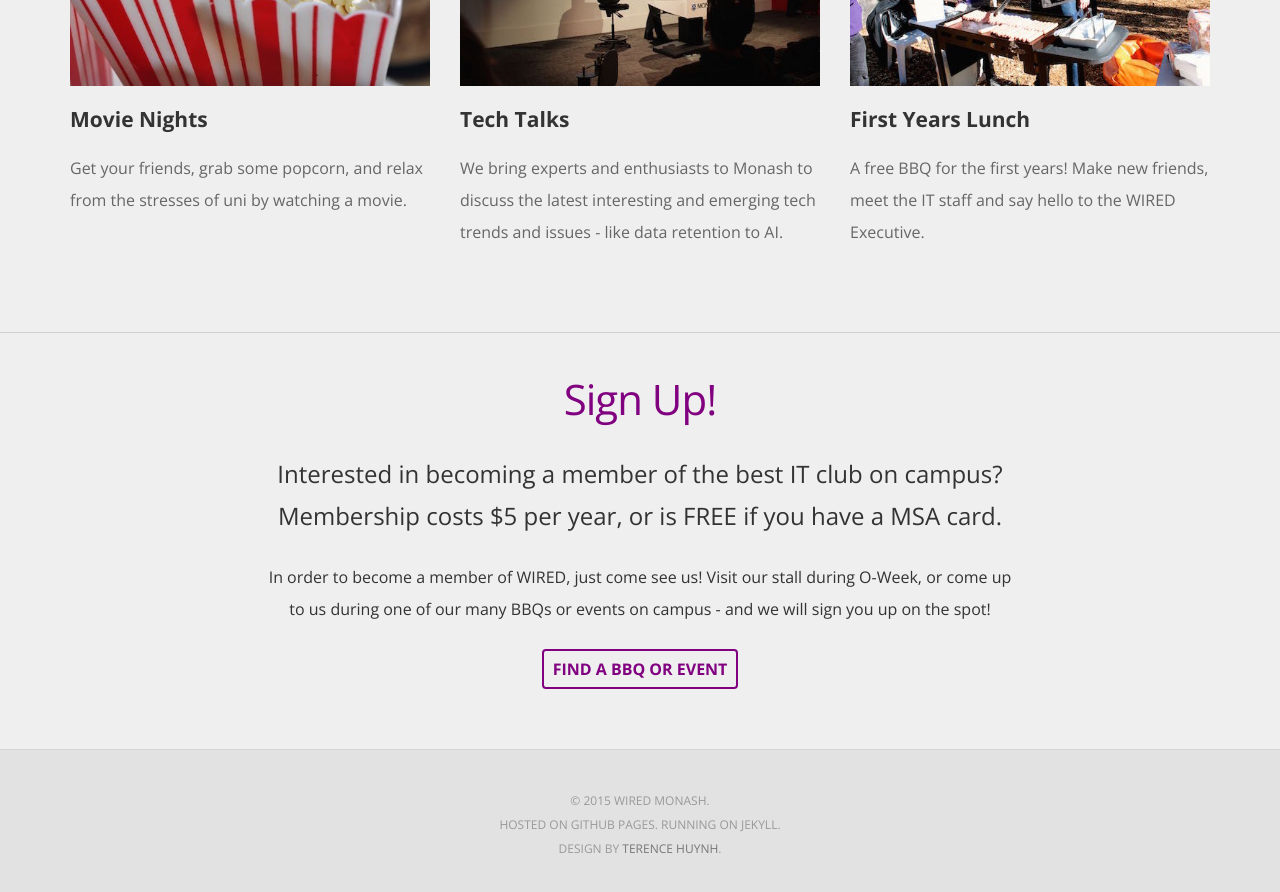
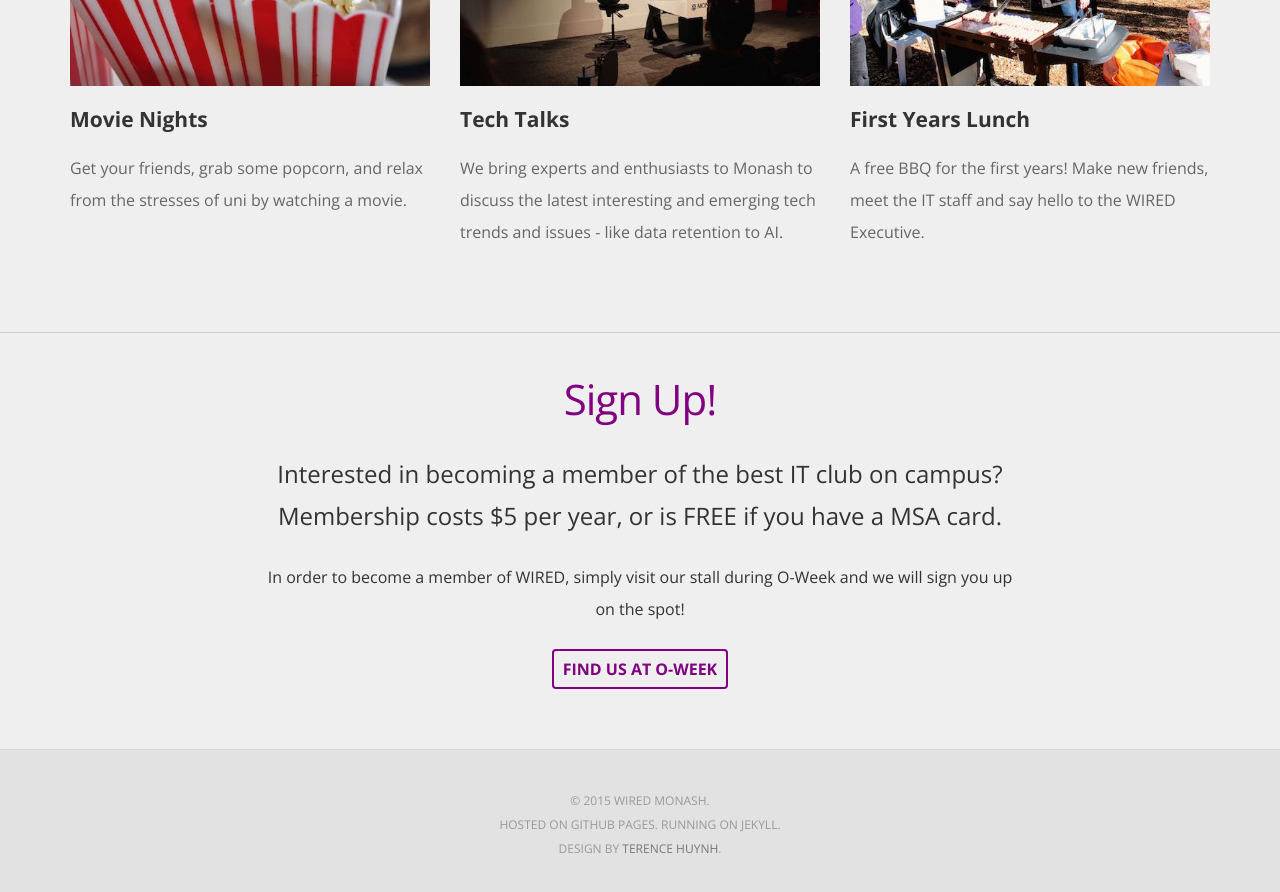
Before and after one commit to wiredmonash/wiredmonash.github.io, a Jekyll site: the page built from join.html, in a window 1280 px wide and 900 px high, scrolled down 3338 px. Shown: the top 892 px of the window. Built offline with Jekyll 4.4.1, drawn with Linux system fonts in a browser that asks for light colours; nearby versions of some CDN libraries.

Commit message:
Updated join page to include O-Week link, footer variable swap

```diff
--- a/_includes/footer.html
+++ b/_includes/footer.html
@@ -7,9 +7,9 @@
 </footer>
 <script src="//code.jquery.com/jquery-1.11.0.min.js"></script>
 <script type="text/javascript">
-var b = "#wired-nav";
-var a = ".nav-button";
-var c = "#main-nav"
+  var a = ".nav-button";
+  var b = "#wired-nav";
+  var c = "#main-nav"
   $(a).click(function() {
     if(!$(b).hasClass("active")) {
       $(b).addClass("active");
--- a/join.html
+++ b/join.html
@@ -132,10 +132,9 @@ slug: join
           Interested in becoming a member of the best IT club on campus? Membership costs $5 per year, or is FREE if you have a MSA card.
         </p>
         <p class="center">
-          In order to become a member of WIRED, just come see us! Visit our stall during O-Week, or come up to us during one of our many
-          BBQs or events on campus - and we will sign you up on the spot!
+          In order to become a member of WIRED, simply visit our stall during O-Week and we will sign you up on the spot!
         </p>
-        <p class="button center"><a href="{{site.url}}/events#calendar">Find a BBQ or Event</a></p>
+        <p class="button center"><a href="https://www.facebook.com/events/368401563354625/">Find us at O-Week</a></p>
       </div>
     </div>
   </div>
```
